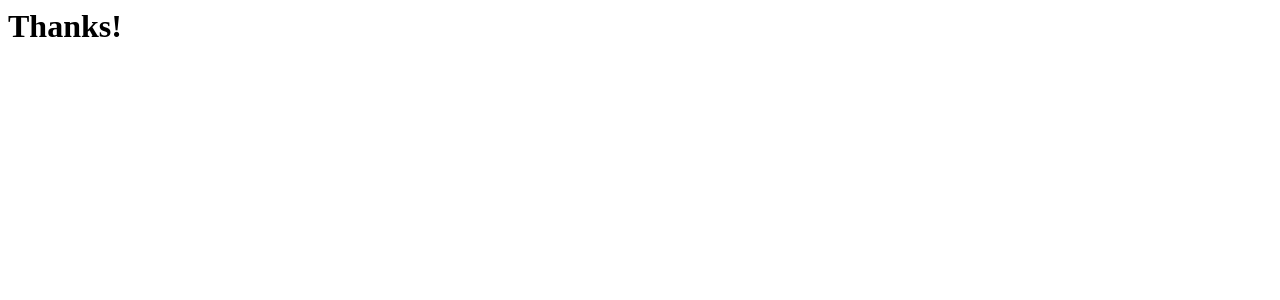
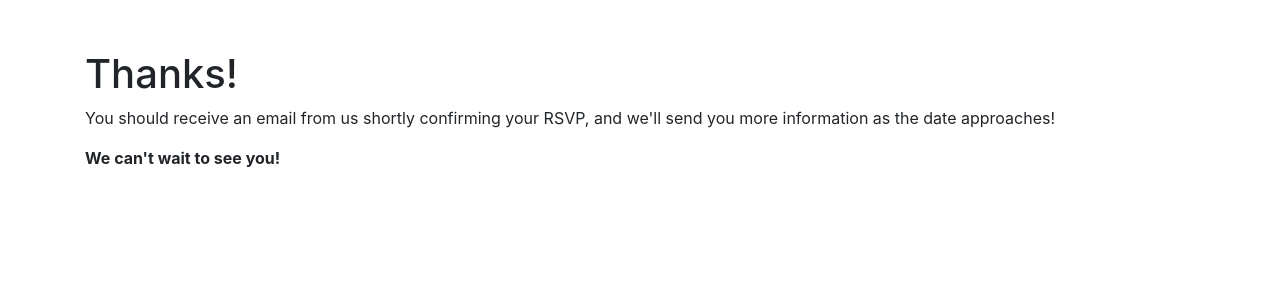
Before and after one commit to mekhami/wedding, a Django app: page /rsvp/thanks/ in a window 1280 px wide. Before the commit the part shown is almost empty. Shown: the top 300 px of the page. Run offline with Django 3.2, Linux system fonts and the light colour scheme; parts of the project's set-up code (start-up, migrations or seed data) failed here and were passed over; some libraries are stand-ins or nearby versions.

Commit message:
add thanks html

```diff
--- a/rsvp/templates/rsvp/thanks.html
+++ b/rsvp/templates/rsvp/thanks.html
@@ -1 +1,6 @@
-<h1>Thanks!</h1>
+{% extends 'base.html' %}
+{% block content %}
+    <h1>Thanks!</h1>
+    <p> You should receive an email from us shortly confirming your RSVP, and we'll send you more information as the date approaches!</p>
+    <p><b> We can't wait to see you!</b> </p>
+{% endblock %}
```
